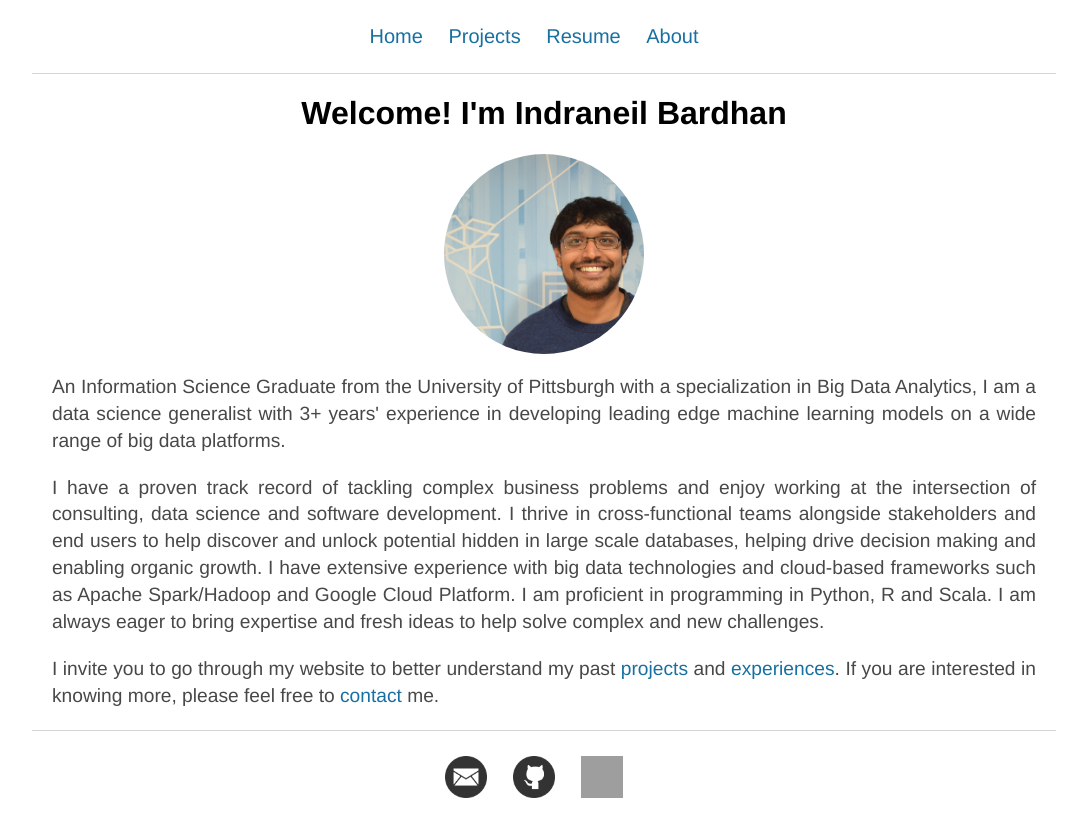
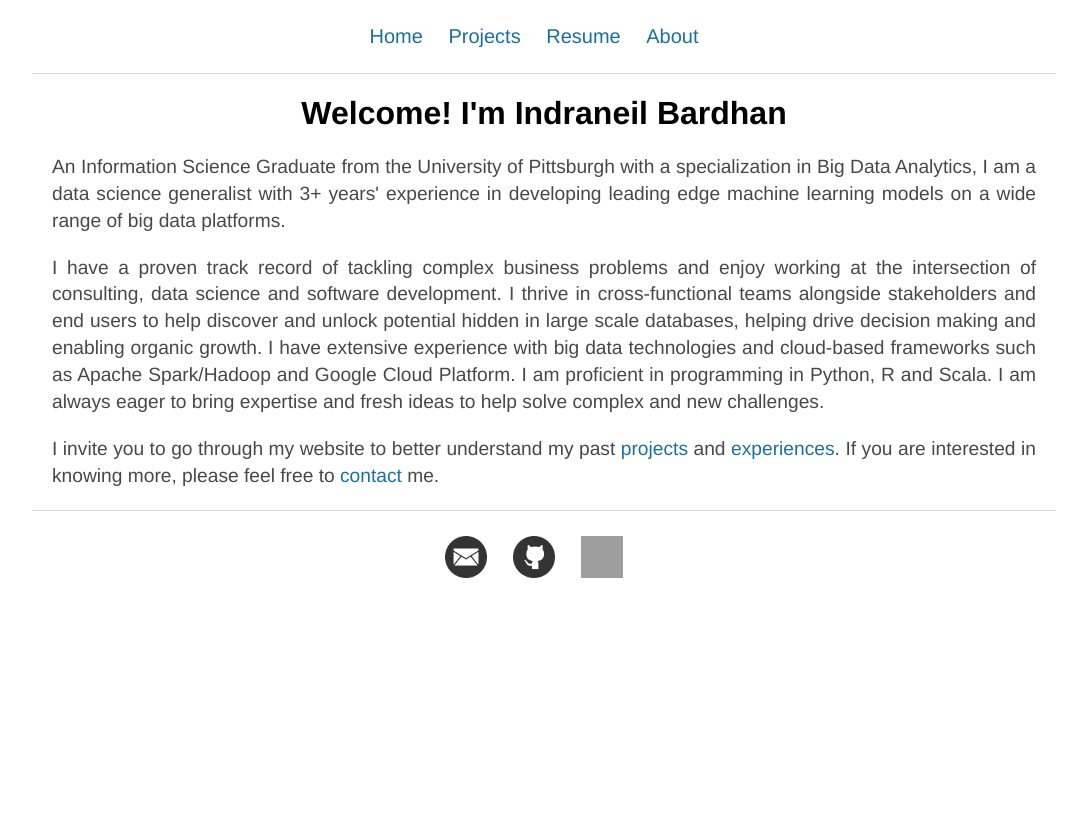
Before and after one commit to NeilBardhan/neilbardhan.github.io, a Jekyll site: the page built from index.html, in a window 1280 px wide. Shown: the top 837 px of the page, without its empty margins (96-1183 px from the left). Built offline with Jekyll 4.4.1, drawn with Linux system fonts in a browser that asks for light colours; grey boxes are pictures that could not be loaded.

Commit message:
Update index.html

```diff
--- a/index.html
+++ b/index.html
@@ -5,10 +5,10 @@ title: Neil's Homepage
 <div>
 <center>
 	<h1>Welcome! I'm Indraneil Bardhan</h1>
-<div class="image-cropper">
+<!-- <div class="image-cropper"> -->
 <!-- 	<img id="main" src="/images/DSC_0007-min.jpg" alt="Photo" style="float:left;width:196px;height:350px;margin-right: 30px;margin-bottom: 30px;"> -->
-	<img src = "/images/DSC_0007-min.jpg" alt = "image" class="rounded">
-</div>
+<!-- 	<img src = "/images/DSC_0007-min.jpg" alt = "image" class="rounded"> -->
+<!-- </div> -->
 </center>
 	<p class="blurb">
 		An Information Science Graduate from the University of Pittsburgh with a specialization in Big Data Analytics, I am a data science generalist with 3+ years' experience in developing leading edge machine learning models on a wide range of big data platforms.
```
